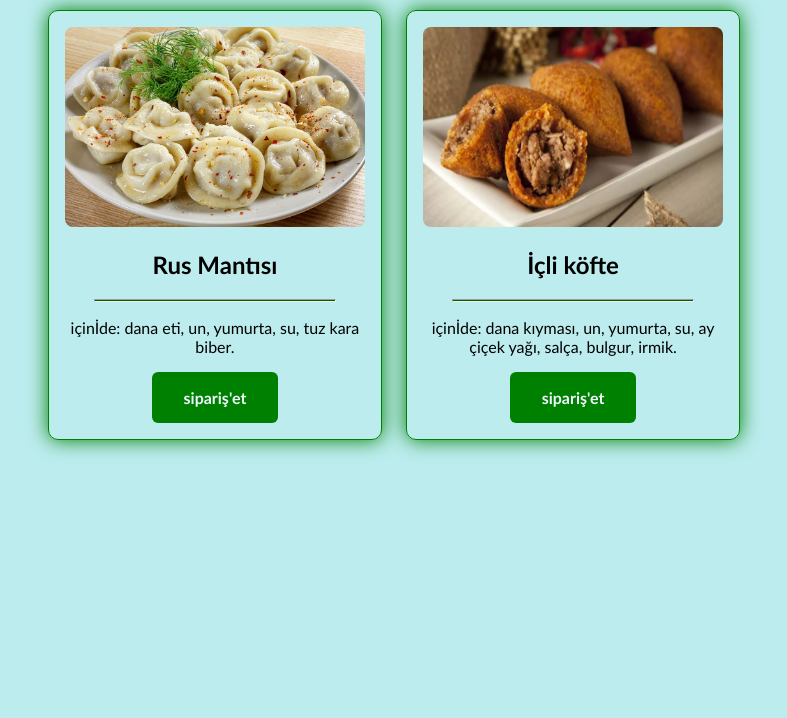
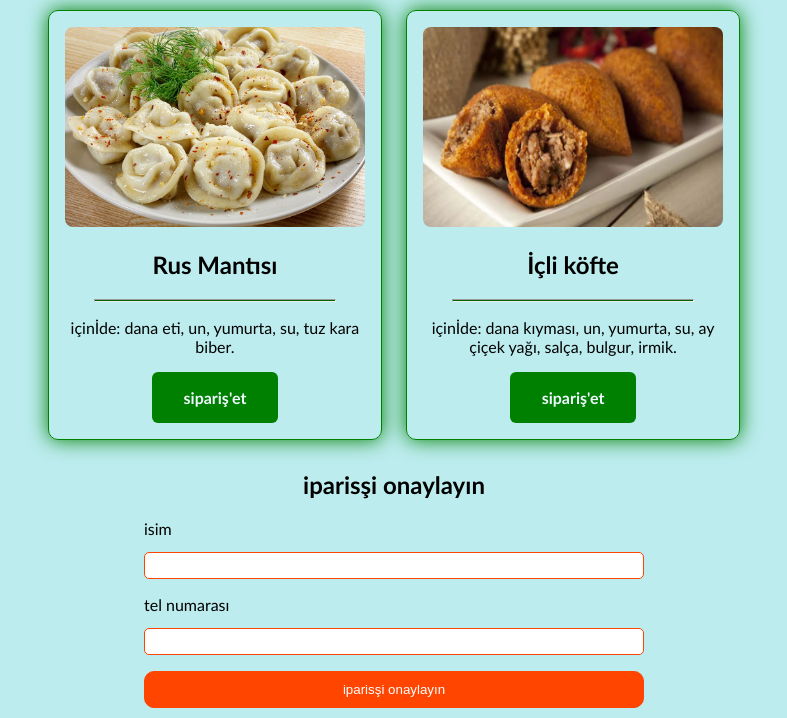
Before and after one commit to yusuf20090/myservice, a plain HTML site: page index.html in a window 1280 px wide. Shown: the part 82-800 px from the top of the page, without its empty margins (246-1033 px from the left). Drawn offline with Linux system fonts and the light colour scheme.

Commit message:
Add files via upload

```diff
--- a/css/style.css
+++ b/css/style.css
@@ -40,3 +40,44 @@ a:hover{
     background-color: aliceblue;
     color: green;
 }
+button{
+    padding: 10px;
+    border-radius: 10px;
+    color: rgb(255, 255, 255);
+    background-color: orangered;
+    border: 1px solid orangered;
+    transition: 0.5s;
+    width: 100%;
+}
+button:hover{
+    color: orangered;
+    background-color: rgb(252, 246, 244);
+    transition: 0.5s;
+    cursor: pointer;
+
+}
+input{
+    padding: 5px;
+    border-radius: 5px;
+    background-color: rgb(255, 255, 255);
+    border: 1px solid orangered;
+    outline: none;
+    transition: 0.5s;
+    width: 100%;
+    box-sizing: border-box;
+    margin: 0px 0px 16px ;
+}
+input:focus{
+    box-shadow: 0px 0px 16px orangered;
+    transition: 0.5s;
+
+}
+form{
+    max-width: 500px;
+    margin: auto ;
+}
+label{
+    margin: 0px 0px 14px;
+    display: block;
+    text-align: left;
+}
--- a/index.html
+++ b/index.html
@@ -33,5 +33,21 @@
       </p>
       <a href="">sipariş'et </a>
     </div>
+    <form action="">
+      <h2>
+        iparisşi onaylayın
+      </h2>
+      <label for="">
+        isim
+      </label>
+      <input type="text">
+      <label for="">
+        tel numarası
+      </label>
+      <input type="tel">
+      <button>
+        iparisşi onaylayın
+      </button>
+    </form>
 </body>
 </html>
```
